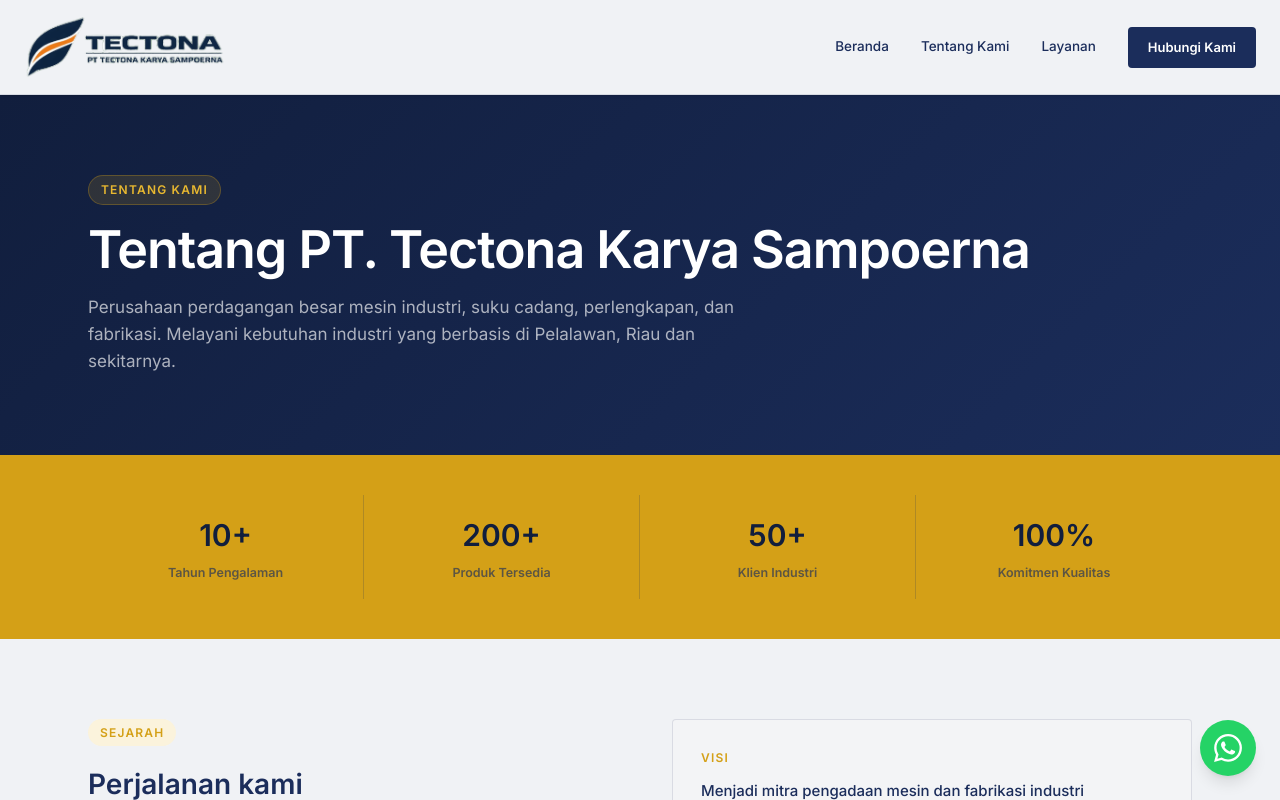
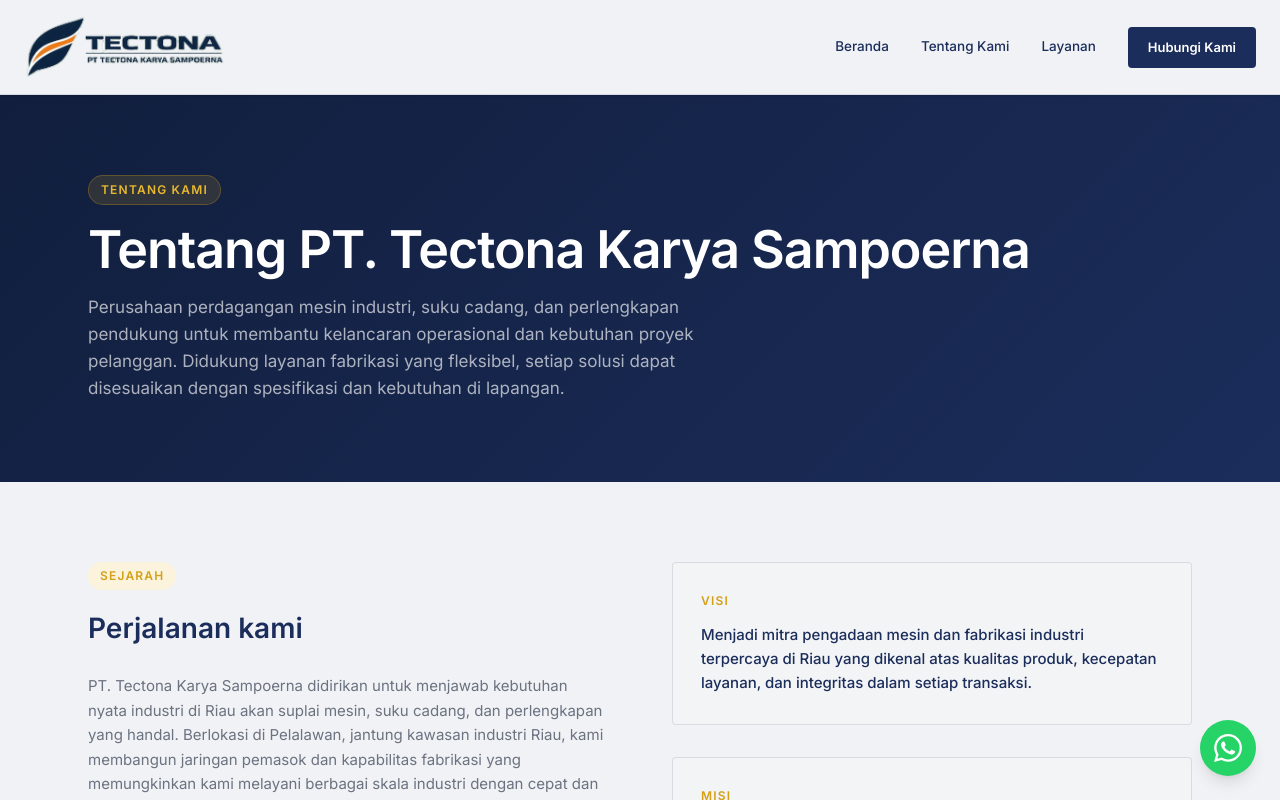
Before and after one commit to ifs20004-itdel/prototype, a Next.js app: page /about in a window 1280 px wide. Shown: the top 800 px of the page. Built offline with nearby package versions, Linux system fonts and the light colour scheme.

Commit message:
ref: change about client page

```diff
--- a/app/about/AboutPageClient.tsx
+++ b/app/about/AboutPageClient.tsx
@@ -1,4 +1,4 @@
-"use client"
+"use client";
 import Navbar from "@/components/Navbar";
 import Footer from "@/components/Footer";
 import WhatsAppButton from "@/components/WhatsappButton";
@@ -11,7 +11,8 @@
       <section
         className="py-20"
         style={{
-          background: "linear-gradient(135deg, var(--navy-dark) 0%, var(--navy) 100%)",
+          background:
+            "linear-gradient(135deg, var(--navy-dark) 0%, var(--navy) 100%)",
         }}
       >
         <div className="max-w-6xl mx-auto px-6">
@@ -41,37 +42,6 @@
           >
             {aboutPage.description}
           </p>
-        </div>
-      </section>
-
-      <section style={{ background: "var(--gold)" }}>
-        <div className="max-w-6xl mx-auto px-6 py-10 grid grid-cols-2 md:grid-cols-4 gap-0">
-          {stats.map((stat, i) => (
-            <div
-              key={i}
-              className="text-center py-4"
-              style={{
-                borderRight:
-                  i < stats.length - 1 ? "1px solid rgba(27,45,91,0.2)" : "none",
-              }}
-            >
-              <div
-                className="text-[30px] font-bold mb-1"
-                style={{
-                  color: "var(--navy-dark)",
-                  fontFamily: "var(--font-plus-jakarta)",
-                }}
-              >
-                {stat.value}
-              </div>
-              <div
-                className="text-[12.5px] font-semibold"
-                style={{ color: "rgba(27,45,91,0.65)" }}
-              >
-                {stat.label}
-              </div>
-            </div>
-          ))}
         </div>
       </section>
 
--- a/libs/data.ts
+++ b/libs/data.ts
@@ -70,6 +70,7 @@
   description:
     "Dengan pengalaman luas yang dimiliki, kami mampu menjadi mitra andalan kebutuhan Anda. Mulai dari pengadaan mesin hingga layanan teknis, semuanya dijalankan dengan mengedepankan standar kualitas terbaik. PT Tectona Karya Sampoerna percaya bahwa kami akan menjadi yang terdepan dalam memberikan solusi terintegrasi bagi kebutuhan industri di dalam maupun luar negeri.",
   cta: { label: "Selengkapnya", href: "/about" },
+
   image: {
     src: "https://images.unsplash.com/photo-1581091226033-d5c48150dbaa?w=800&q=80",
     alt: "Operasional mesin industri PT. Tectona Karya Sampoerna",
@@ -140,7 +141,7 @@
 export const aboutPage = {
   headline: "Tentang PT. Tectona Karya Sampoerna",
   description:
-    "Perusahaan perdagangan besar mesin industri, suku cadang, perlengkapan, dan fabrikasi. Melayani kebutuhan industri yang berbasis di Pelalawan, Riau dan sekitarnya.",
+    "Perusahaan perdagangan mesin industri, suku cadang, dan perlengkapan pendukung untuk membantu kelancaran operasional dan kebutuhan proyek pelanggan. Didukung layanan fabrikasi yang fleksibel, setiap solusi dapat disesuaikan dengan spesifikasi dan kebutuhan di lapangan.",
   history:
     "PT. Tectona Karya Sampoerna didirikan untuk menjawab kebutuhan nyata industri di Riau akan suplai mesin, suku cadang, dan perlengkapan yang handal. Berlokasi di Pelalawan, jantung kawasan industri Riau, kami membangun jaringan pemasok dan kapabilitas fabrikasi yang memungkinkan kami melayani berbagai skala industri dengan cepat dan tepat.",
   vision:
```
